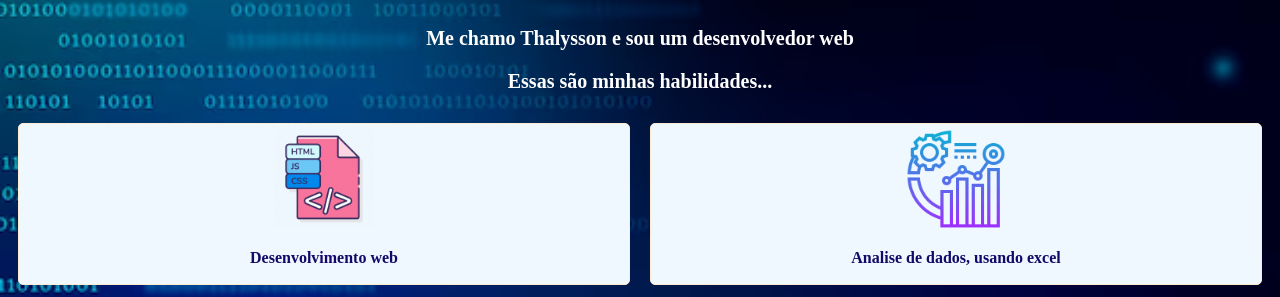
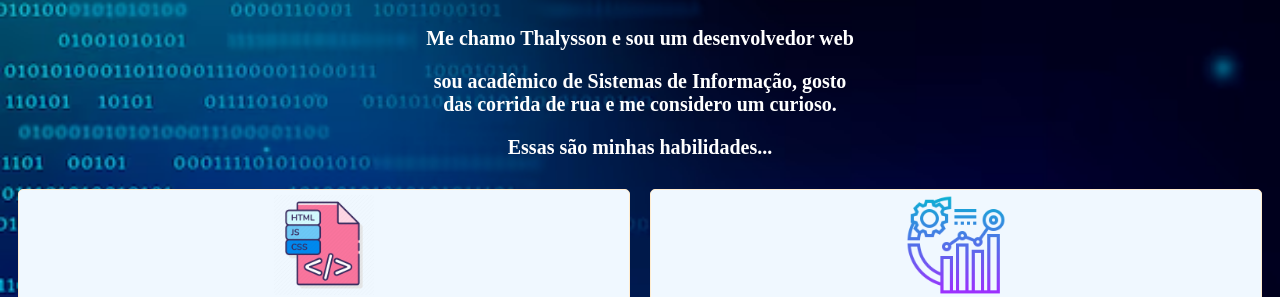
Before and after one commit to 4909thalysson/PortfolioPessoal, a website: page Index.html in a window 1280 px wide. Shown: the part 141-438 px from the top of the page. Drawn offline with nearby package versions, Linux system fonts and the light colour scheme.

Commit message:
Update Index.html
Adicionando uma nova tag p

```diff
--- a/Index.html
+++ b/Index.html
@@ -28,7 +28,9 @@
         <h1>Hello, bem - vindo!</h1>
         <section id="sobre">
           <p>Me chamo Thalysson e sou um desenvolvedor web</p>
-          <p>Essas são minhas habilidades...</p>
+           <p>sou acadêmico de Sistemas de Informação, gosto <br>
+           das corrida de rua e me considero um curioso. </p>
+            <p>Essas são minhas habilidades...</p>
           <div class="container">
           <div class="card 1">
           <img src="HTML-JS-CSS-512.webp" alt="" width="100" height="100">
```
